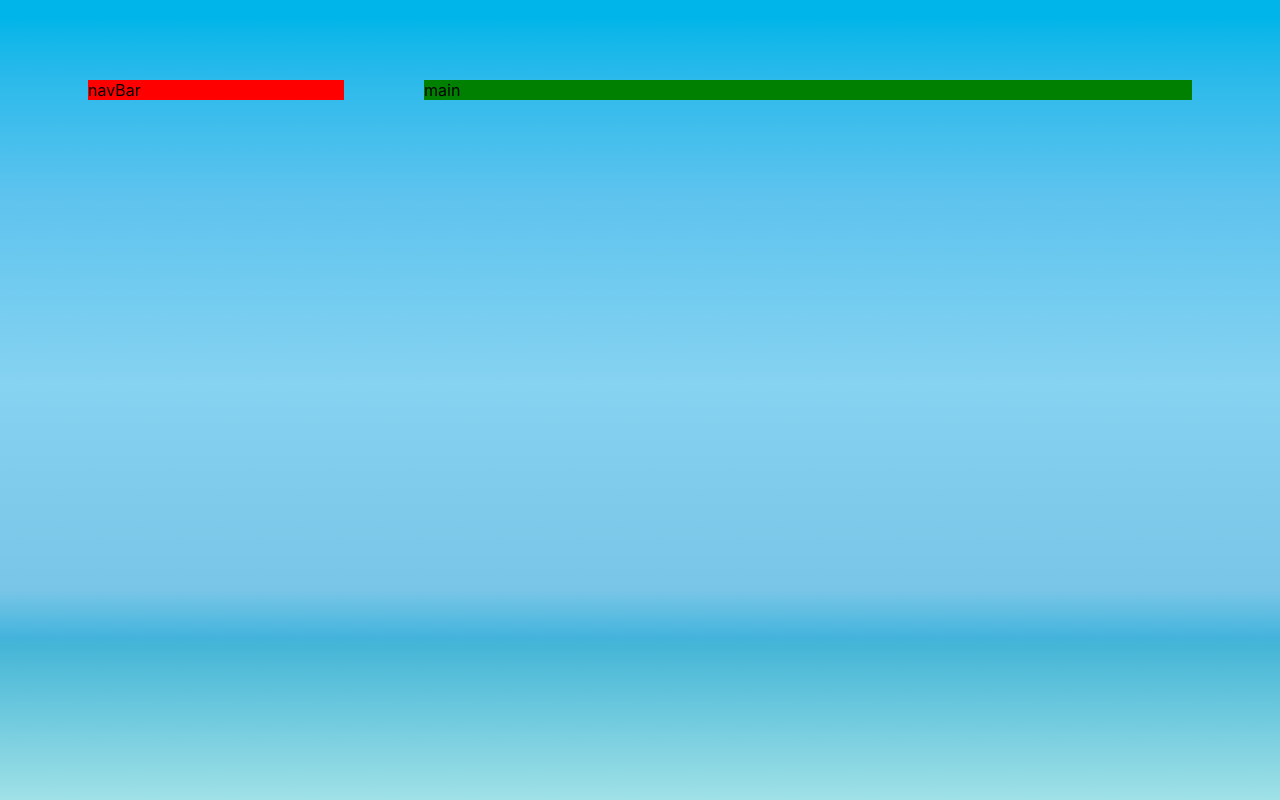
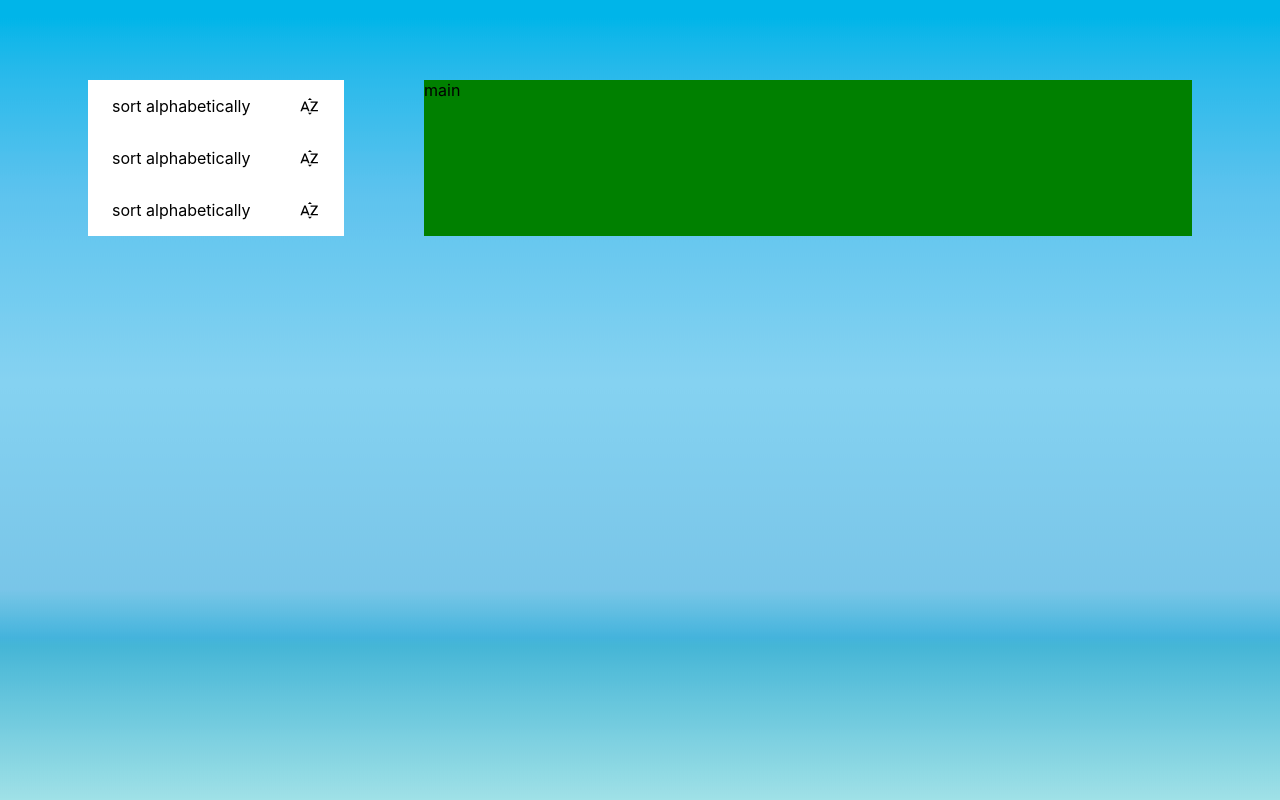
Before and after one commit to gordonshlai/frontend-developer, a React (Vite) app: page / in a window 1280 px wide. Built offline with nearby package versions, Linux system fonts and the light colour scheme.

Commit message:
add sortElement UI implementation

```diff
--- a/package.json
+++ b/package.json
@@ -12,6 +12,7 @@
   "dependencies": {
     "react": "^18.2.0",
     "react-dom": "^18.2.0",
+    "react-icons": "^5.0.1",
     "sass": "^1.74.1"
   },
   "devDependencies": {
--- a/src/App.jsx
+++ b/src/App.jsx
@@ -1,9 +1,14 @@
 import styles from "./App.module.scss";
+import SortElement from "./components/SortElement";
 
 function App() {
   return (
     <div className={styles.container}>
-      <nav className={styles.navBar}>navBar</nav>
+      <nav className={styles.navBar}>
+        <SortElement />
+        <SortElement />
+        <SortElement />
+      </nav>
       <main className={styles.main}>main</main>
     </div>
   );
--- /dev/null
+++ b/src/components/SortElement.jsx
@@ -0,0 +1,13 @@
+import { MdSortByAlpha } from "react-icons/md";
+import styles from "./SortElement.module.scss";
+
+const SortElement = () => {
+  return (
+    <div className={styles.container}>
+      <p>sort alphabetically</p>
+      <MdSortByAlpha size={"1.3rem"} />
+    </div>
+  );
+};
+
+export default SortElement;
--- /dev/null
+++ b/src/components/SortElement.module.scss
@@ -0,0 +1,8 @@
+.container {
+  display: flex;
+  background: white;
+  justify-content: space-between;
+  align-items: center;
+  padding: 0 1.5rem;
+  font-size: 1rem;
+}
```
Also changed, not shown: 1 other file (tests, documents, lock files or other folders).
